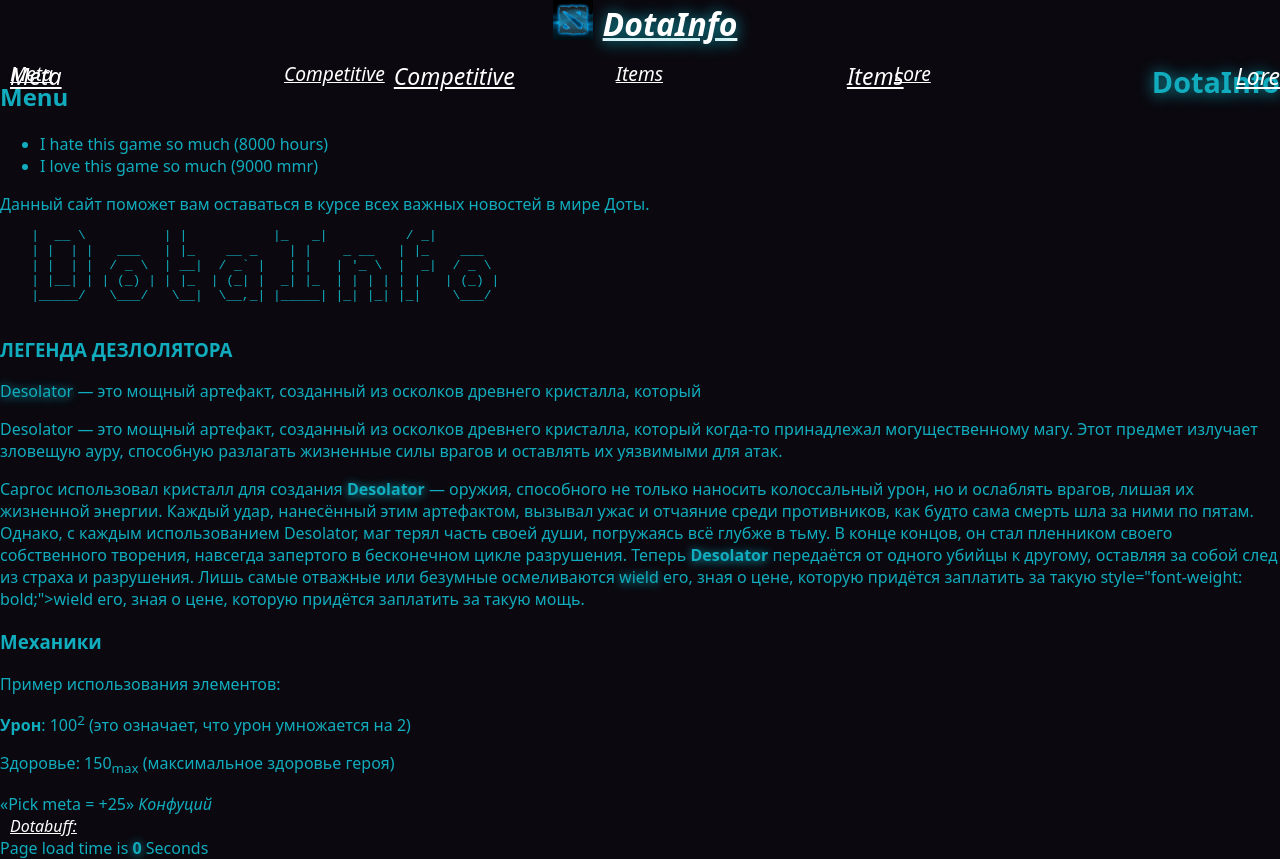
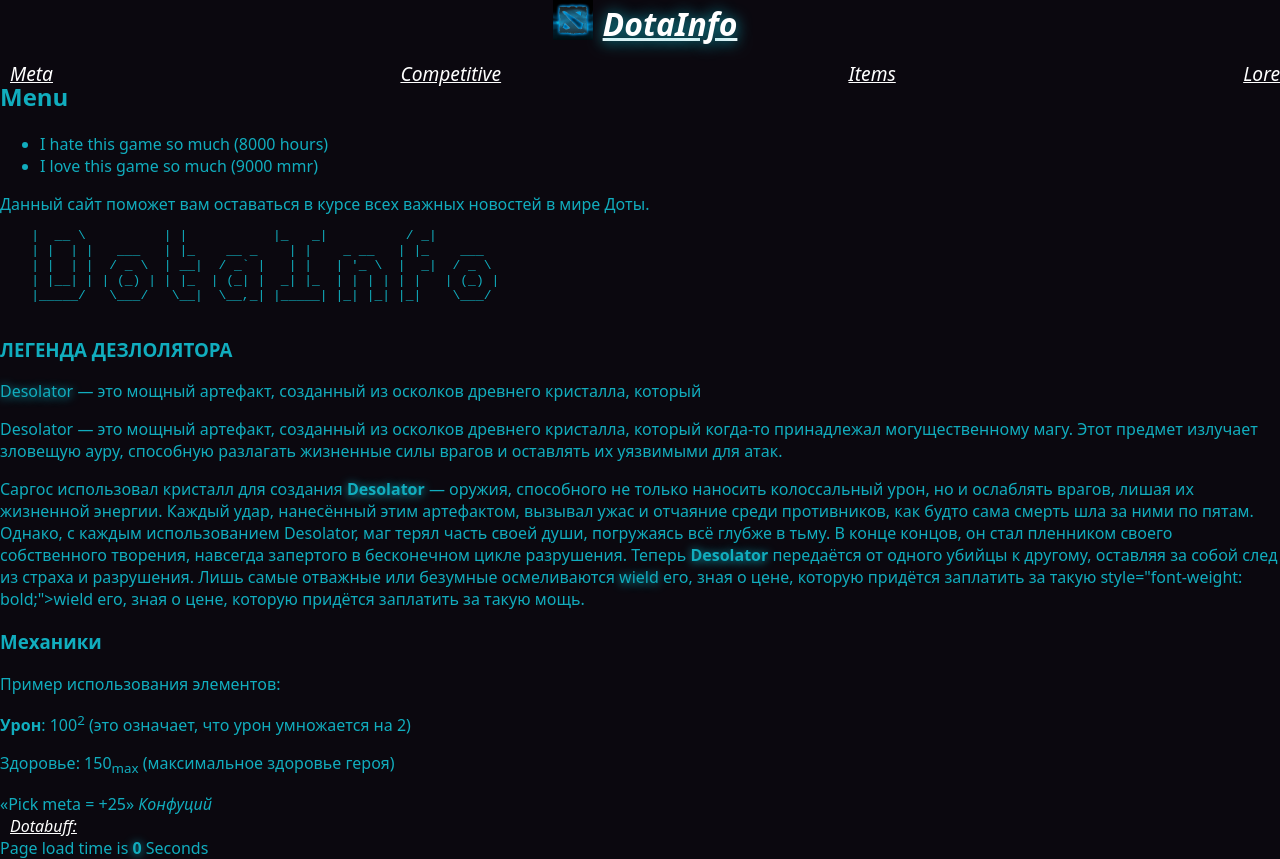
Before and after one commit to Xokage9/Itmo_frontend, a plain HTML site: page index.html in a window 1280 px wide. Drawn offline with Linux system fonts and the light colour scheme; a web font is replaced by a local one.

Commit message:
Update index.html

```diff
--- a/index.html
+++ b/index.html
@@ -33,14 +33,6 @@
             <a href="#" class="menuitem">Competitive</a>
             <a href="items.html" class="menuitem">Items</a>
             <a href="#" class="menuitem">Lore</a>
-
-        <h1>DotaInfo</h1>
-        <nav>
-            <a href="#">Meta</a>
-            <a href="#">Competitive</a>
-            <a href="#">Items</a>
-            <a href="#">Lore</a>
-
         </nav>
     </header>
     <main>
```
